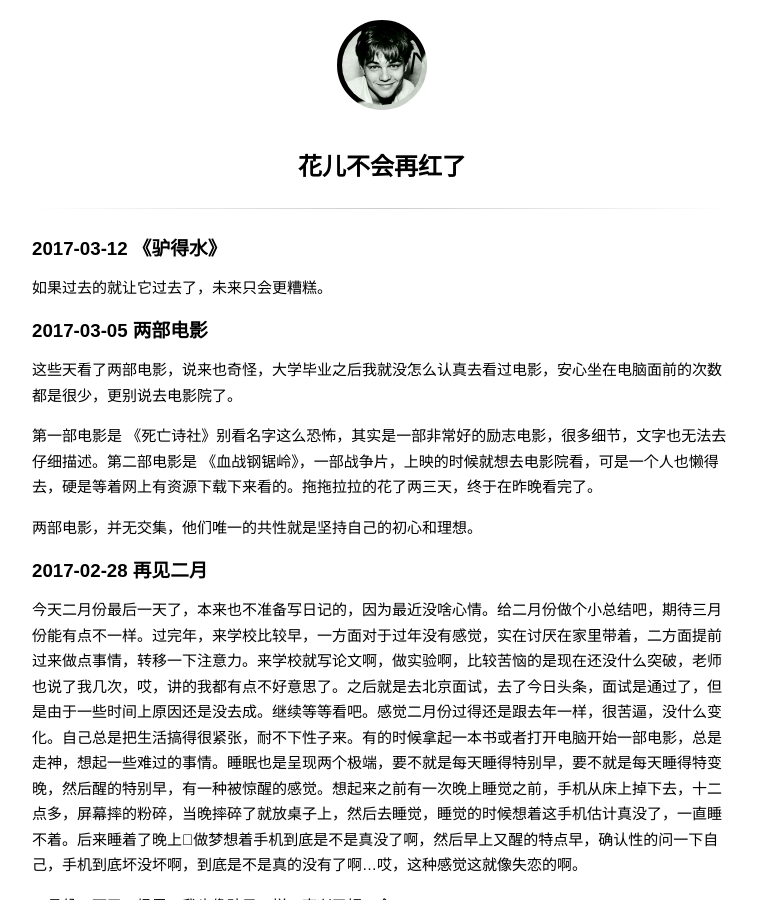
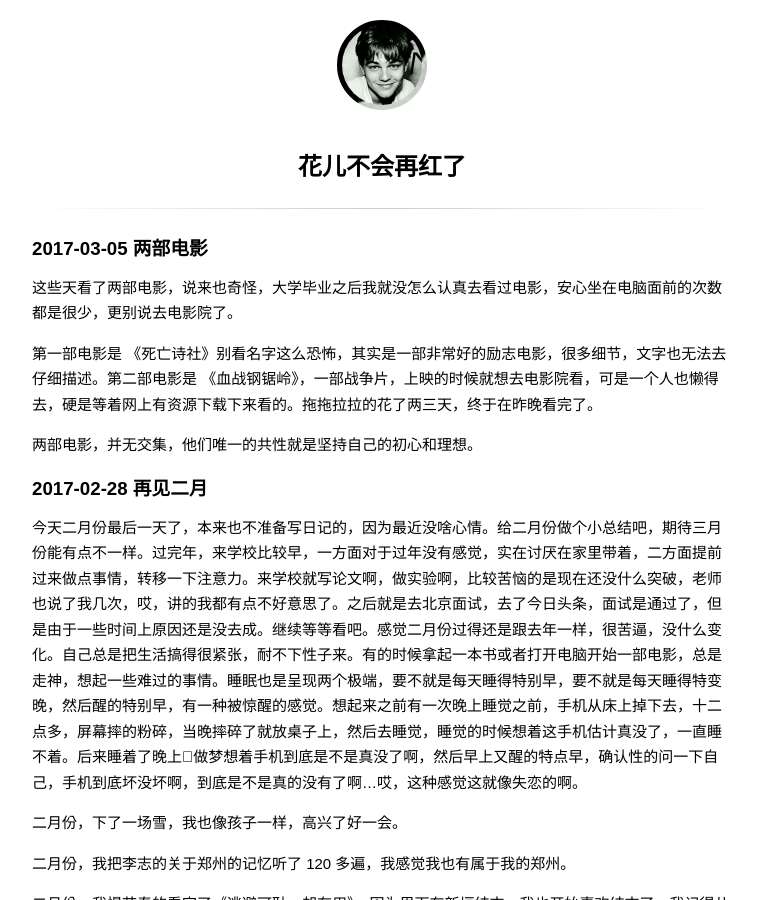
Before and after one commit to wuchangfeng/wuchangfeng.github.io, a Jekyll site: the page built from diary.md, in a window 1280 px wide and 900 px high. Shown: the whole window, without its empty margins (258-1015 px from the left). Built offline with Jekyll 4.4.1, drawn with Linux system fonts in a browser that asks for light colours; some web fonts are replaced; comment, search, counter and statistics services are not loaded.

Commit message:
blog update

```diff
--- a/diary.md
+++ b/diary.md
@@ -1,10 +1,6 @@
 ---
 title: 花儿不会再红了
 ---
-
-### 2017-03-12 《驴得水》
-
-如果过去的就让它过去了，未来只会更糟糕。
 
 ### 2017-03-05 两部电影
 
```
